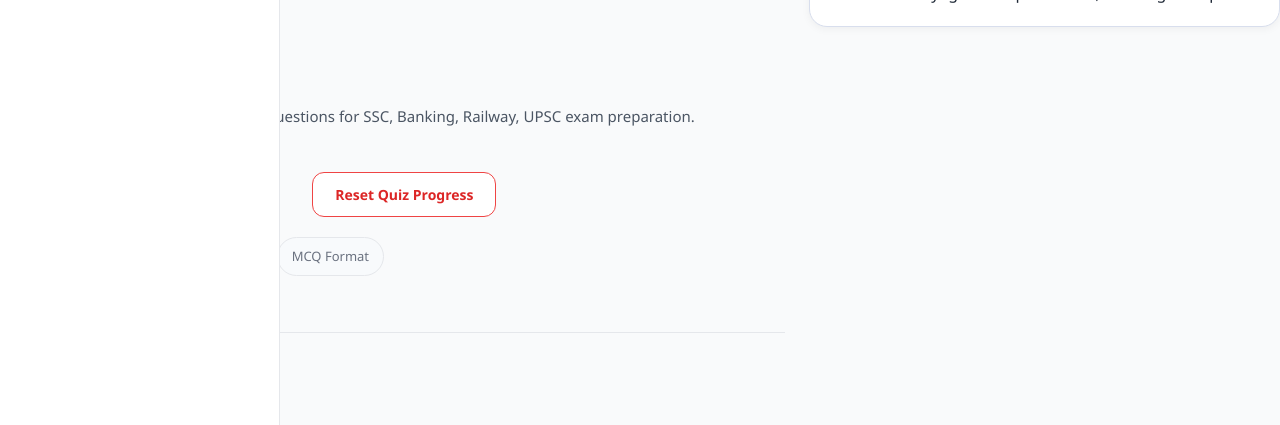
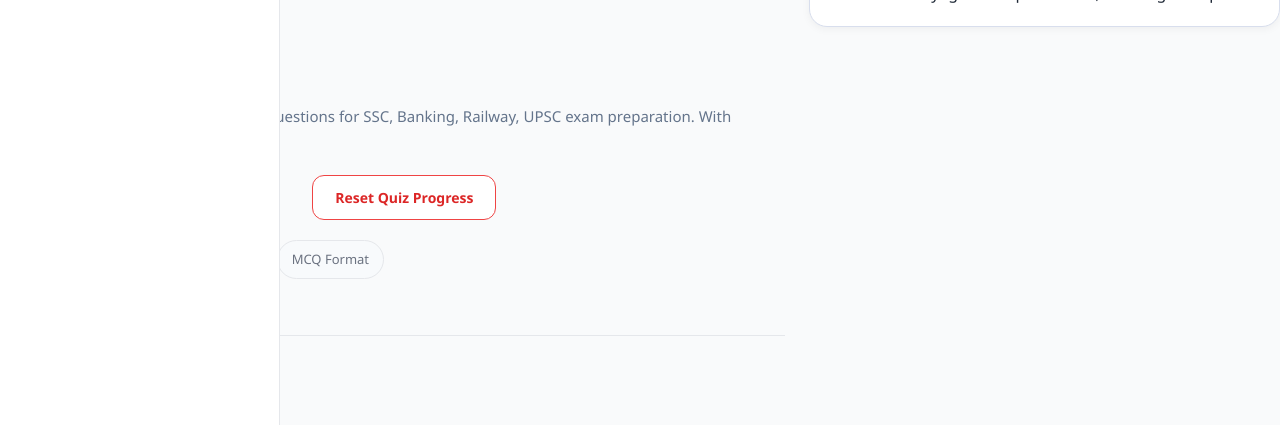
Before and after one commit to HimanshuTyagiJi/TyagiHub, a Jekyll site: the page built from gk-quiz/biology/index.html, in a window 1280 px wide. Shown: the part 156-581 px from the top of the page. Built offline with Jekyll 4.4.1, drawn with Linux system fonts in a browser that asks for light colours.

Commit message:
Update _layout.scss

```diff
--- a/_sass/_layout.scss
+++ b/_sass/_layout.scss
@@ -385,12 +385,7 @@
     @include responsive('mobile') { font-size: 21px; }
   }
 
-  .quiz-description {
-    color: $neutral-600;
-    font-size: 15px;
-    max-width: 700px;
-    line-height: 1.6;
-  }
+
 
   .quiz-meta {
     display: flex;
```
